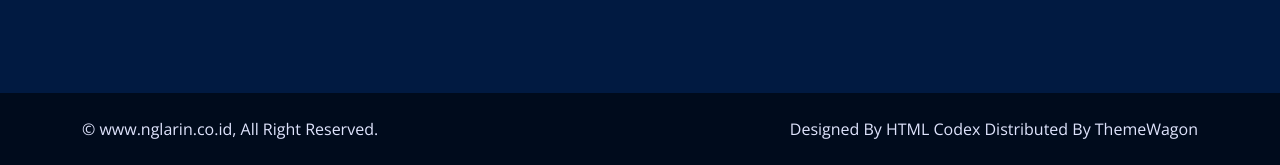
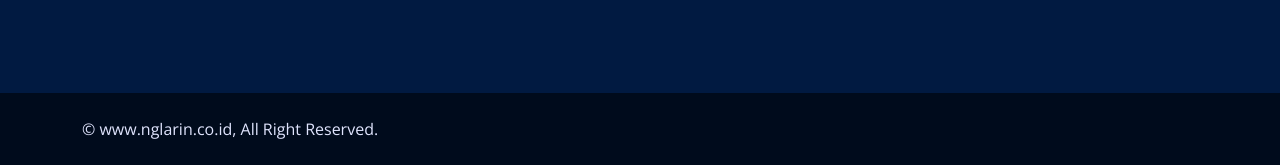
Before and after one commit to zeroaltitude-code/www.nglarin.co.id, a plain HTML site: page index.html in a window 1280 px wide. Shown: the part 6903-7068 px from the top of the page. Drawn offline with nearby package versions, Linux system fonts and the light colour scheme.

Commit message:
Update index.html

```diff
--- a/index.html
+++ b/index.html
@@ -737,11 +737,6 @@
                 <div class="col-md-6 text-center text-md-start mb-3 mb-md-0">
                     &copy; <a class="border-bottom" href="#">www.nglarin.co.id</a>, All Right Reserved.
                 </div>
-                <div class="col-md-6 text-center text-md-end">
-                    <!--/*** This template is free as long as you keep the footer author’s credit link/attribution link/backlink. If you'd like to use the template without the footer author’s credit link/attribution link/backlink, you can purchase the Credit Removal License from "https://htmlcodex.com/credit-removal". Thank you for your support. ***/-->
-                    Designed By <a class="border-bottom" href="https://htmlcodex.com">HTML Codex</a> Distributed By <a
-                    href="https://themewagon.com">ThemeWagon</a>
-                </div>
             </div>
         </div>
     </div>
```
